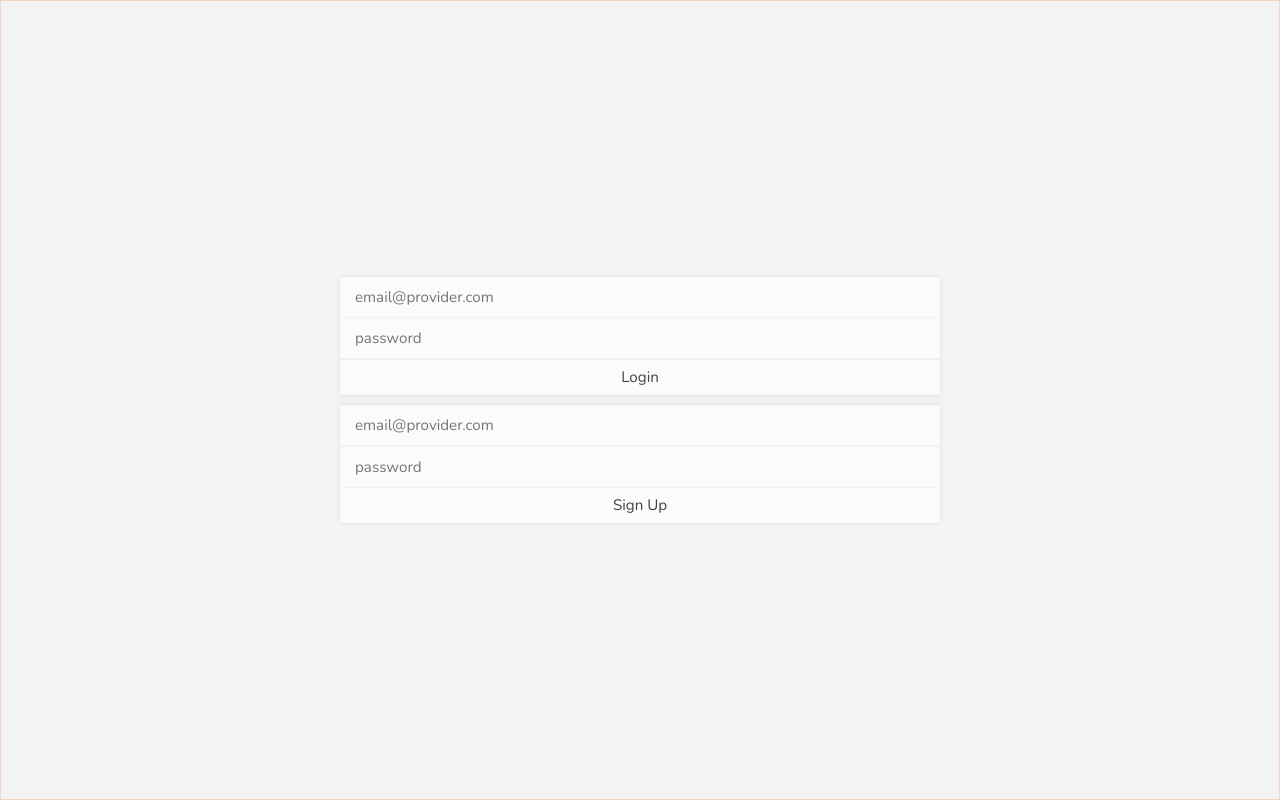
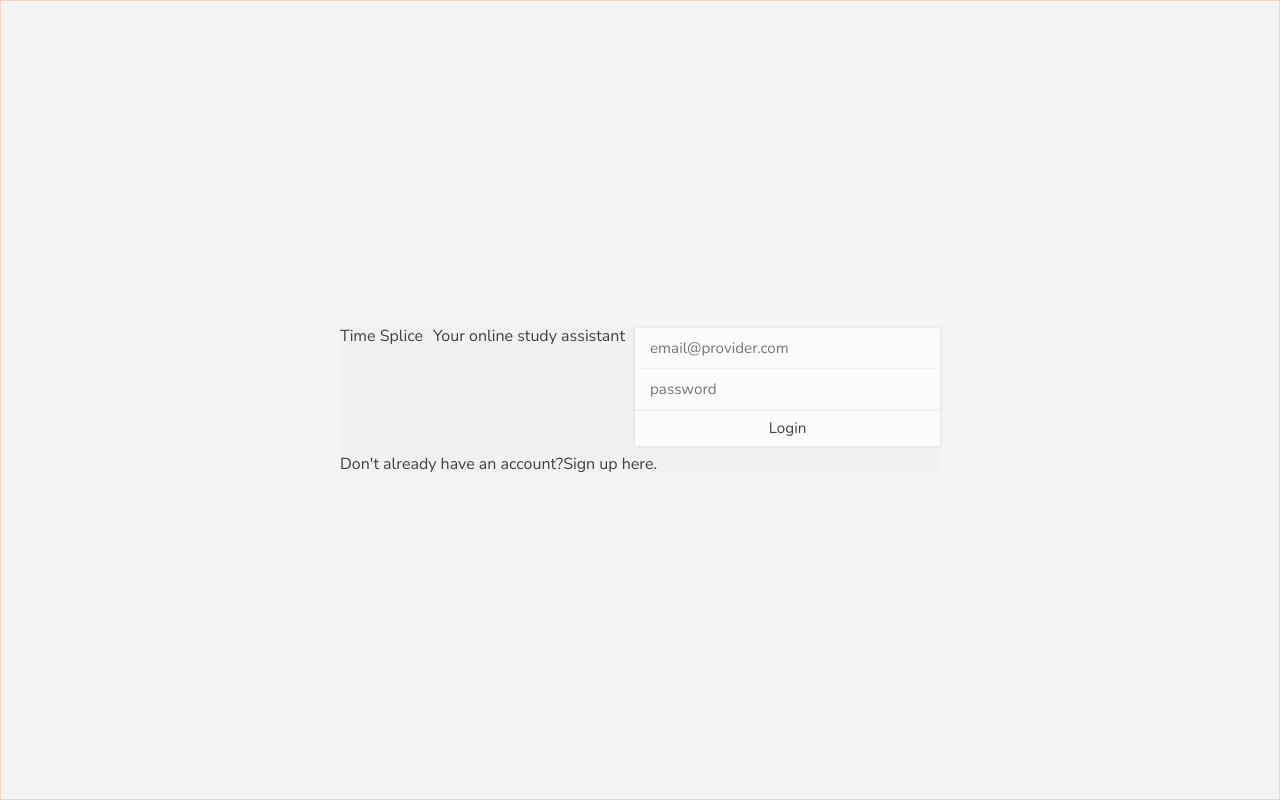
Before and after one commit to dylaneiseman/Human-Factors---Study-App-Project, a React (Create React App) app in the folder frontend/: page / in a window 1280 px wide. Built offline with nearby package versions, Linux system fonts and the light colour scheme; no server answers.

Commit message:
Split Landing page between login and signin. Added confirm password field for signup. Also broke the formatting.

```diff
--- a/frontend/src/components/Access.jsx
+++ b/frontend/src/components/Access.jsx
@@ -45,12 +45,24 @@
 
     if (data) return <Navigate to="/home" replace={true}/>
 
+    // the reason why the same condition is repeated is because combining them breaks the formatting
     return(
         <div id="access">
             <Modal className="access-modal">
+                <h1 id = "header">Time Splice</h1>
+                <h3>Your online study assistant</h3>
                 <div className="error">{err}</div>
-                <Login setErr={setErr}/>
-                <Signup setErr={setErr}/>
+                {(window.location.pathname!=='/signup') && <Login setErr={setErr}/>}
+                {window.location.pathname!=='/signup' &&
+                    <div>
+                        <label>Don't already have an account?</label>
+                        <a href = "/signup">Sign up here.</a>
+                    </div>
+                }
+                {(window.location.pathname==='/signup') && <Signup setErr={setErr}/>}
+                {window.location.pathname==='/signup' &&
+                        <div><break/><a href = "/login">Return to login.</a></div>
+                }
             </Modal>
         </div>
     )
--- a/frontend/src/forms/Signup.jsx
+++ b/frontend/src/forms/Signup.jsx
@@ -10,6 +10,10 @@
         const form = e.target;
         const formData = new FormData(form);
         const formJson = Object.fromEntries(formData.entries());
+        if(formJson["password"]!=formJson["confirmpassword"]){
+            setErr("Password and Confirm Password do not match.");
+            return
+        }
         try {
             const response = await fetch(process.env.REACT_APP_API_URL + 'user/signup', {
                 method: form.method,
@@ -34,6 +38,7 @@
         <form id="signup" method="post" onSubmit={handleSubmit}>
             <input required type="email" id="email" name="email" placeholder="email@provider.com"/>
             <input required type="password" id="password" name="password" placeholder="password"/>
+            <input required type="password" id="confirmpassword" name="confirmpassword" placeholder="confirm password"/>
             <input type="submit" value="Sign Up"/>
         </form>
     )
--- a/frontend/src/utilities/Router.jsx
+++ b/frontend/src/utilities/Router.jsx
@@ -30,6 +30,8 @@
         <Router>
             <Routes>
                 <Route path="/" element={<Landing/>}/>
+                <Route path="/signup" element={<Landing/>}/>
+                <Route path="/login" element={<Landing/>}/>
                 <Route path="*" element={<NotFound />} />
                 <Route element={<Application/>}>
                     <Route path="/home" element={<Home/>}/>
```
